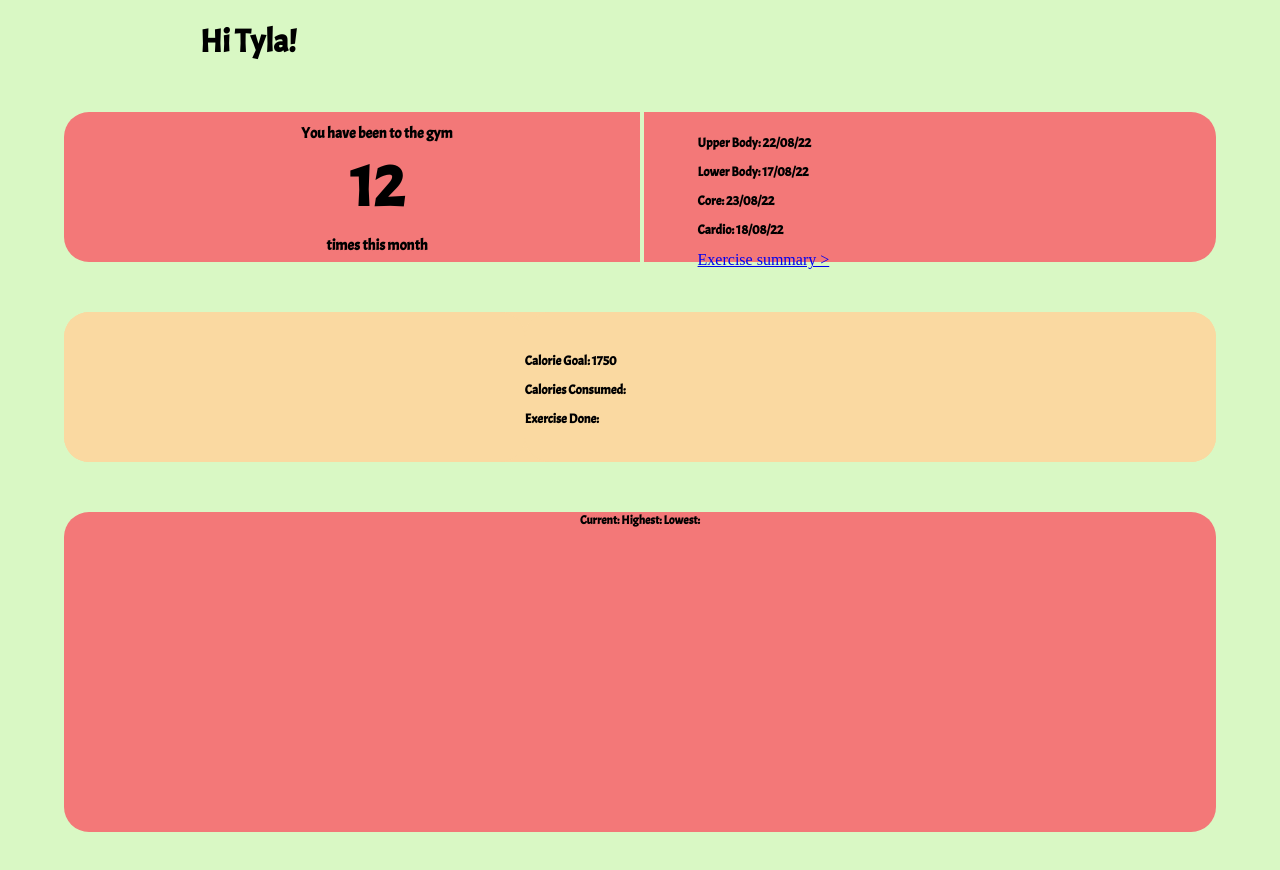
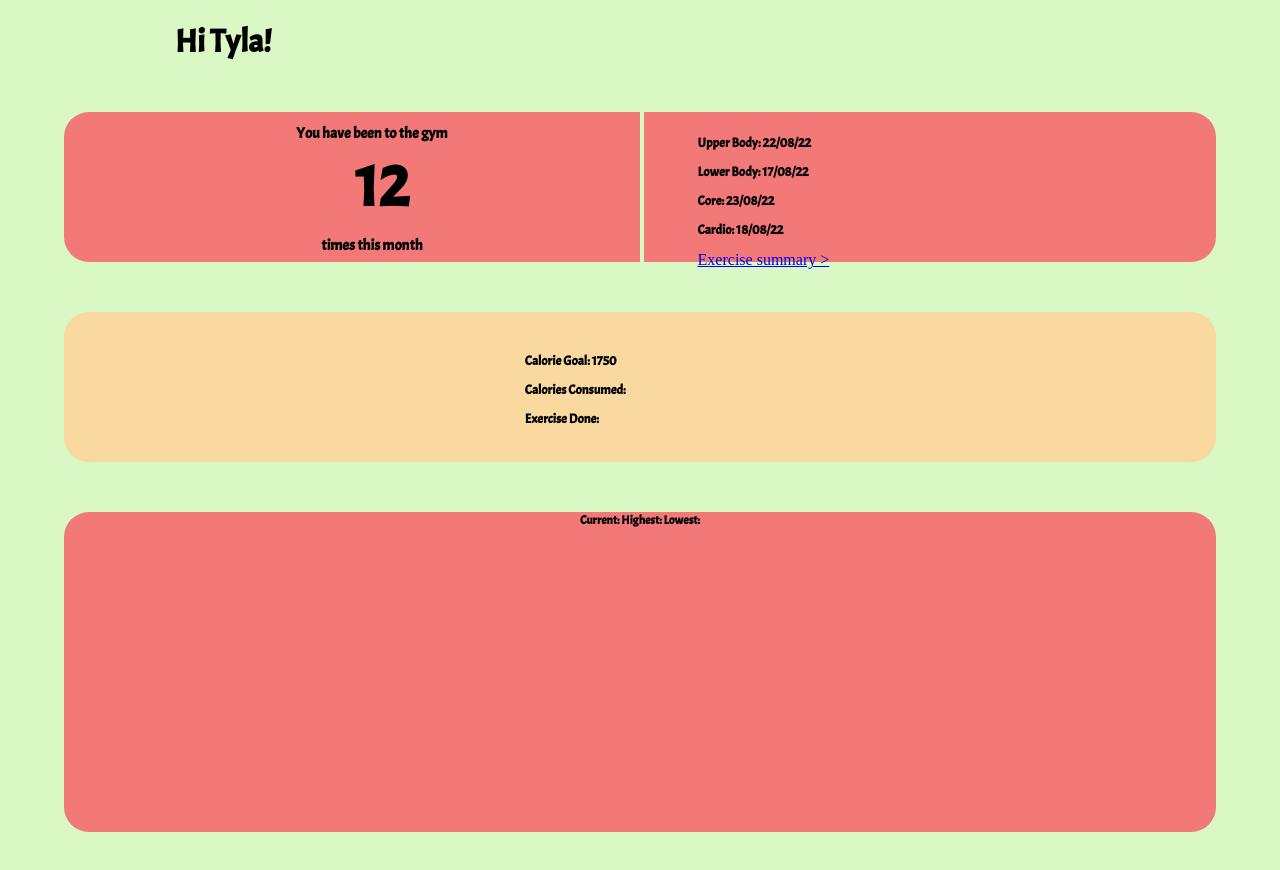
Before and after one commit to TylaS99/Tyla-s-Gym-App, a plain HTML site: page index.html in a window 1280 px wide. Drawn offline with Linux system fonts and the light colour scheme.

Commit message:
Update index.css

```diff
--- a/styles/index.css
+++ b/styles/index.css
@@ -14,7 +14,7 @@ body{
 
 h1{
     font-family: "Acme", sans-serif;
-    margin-left:200px;
+    margin-left:175px;
 }
 
 /********class selectors********/
@@ -64,7 +64,7 @@ h1{
     font-family: "Acme", sans-serif;
     font-size: 15px;
     margin-bottom: 5px;
-    margin-left:50px;
+    margin-left:40px;
     margin-top: 12px;
 
 }
@@ -73,7 +73,7 @@ h1{
     font-family: "Acme", sans-serif;
     font-size: 60px;
     margin-bottom: 5px;
-    margin-left:50px;
+    margin-left:60px;
     margin-top: 5px;
 
 }
```
